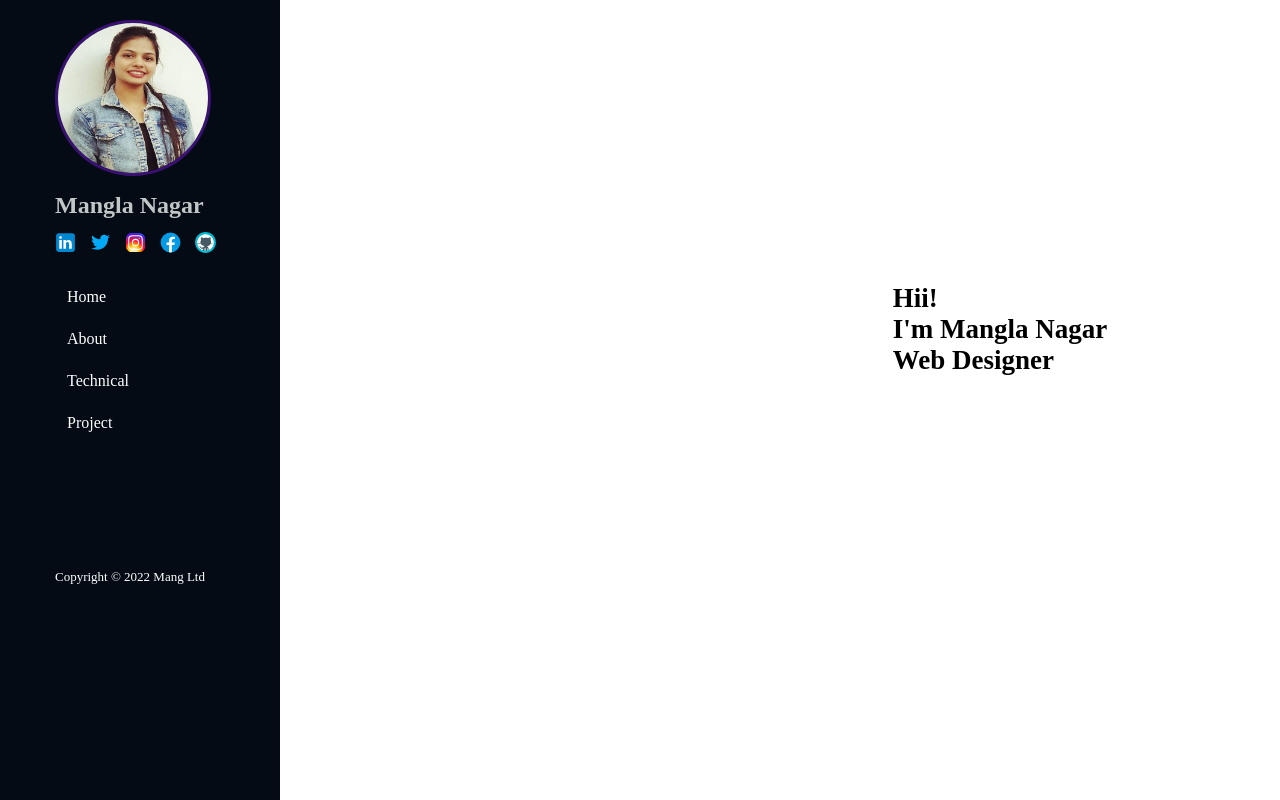
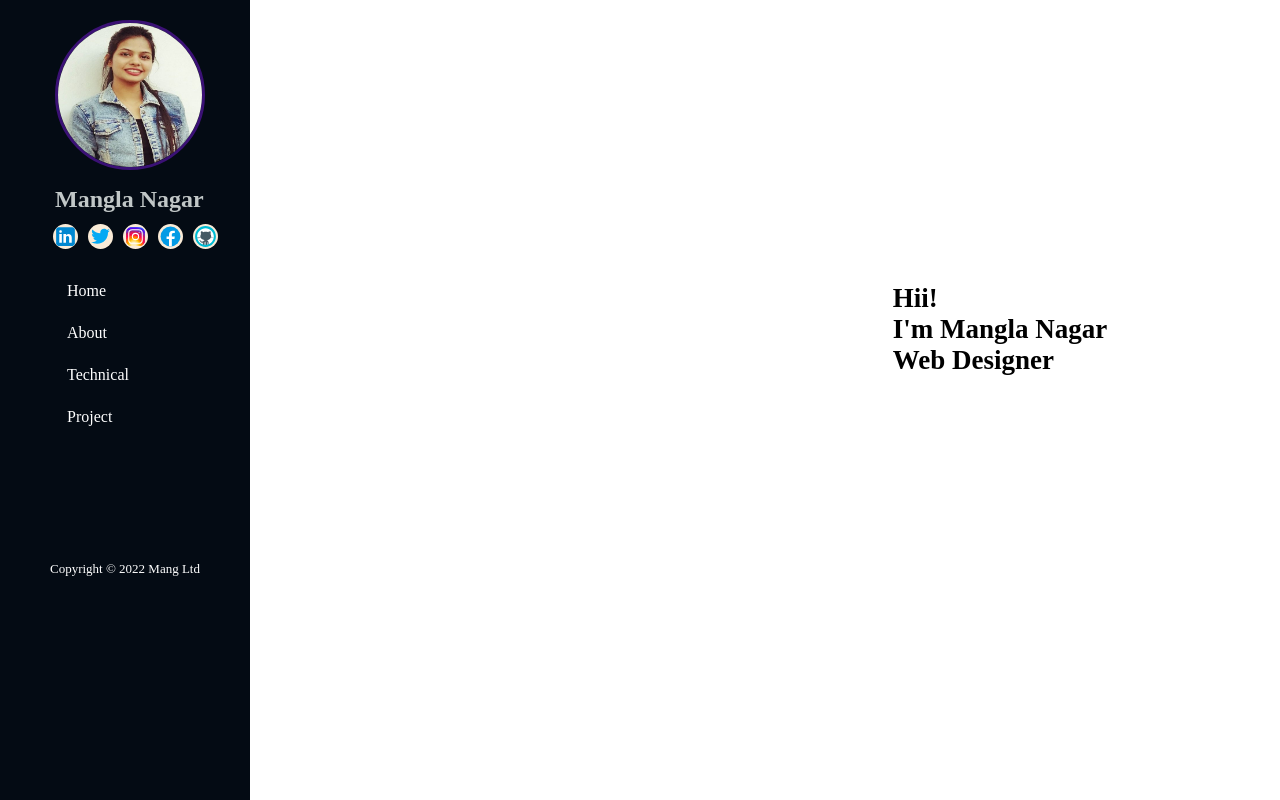
Before and after one commit to dhak4d/Assignments, a plain HTML site: page My Portfolio/portfolio.html in a window 1280 px wide. Shown: the top 800 px of the page. Drawn offline with Linux system fonts and the light colour scheme.

Commit message:
Box model Project Added & My Portfolio Update

```diff
--- a/My Portfolio/portfolio.css
+++ b/My Portfolio/portfolio.css
@@ -1,3 +1,7 @@
+*{
+    box-sizing: border-box;
+}
+
 html{
     scroll-behavior: smooth;
 }
@@ -8,6 +12,8 @@ html{
     left: 0px;
     bottom: 0px;
     width: 250px;
+    align-items: center;
+    justify-content: center;
     transition: all ease-in-out 0.5s;
     z-index: 9987;
     transition: all 0.5s;
@@ -18,14 +24,20 @@ html{
 
 .para{
     overflow-inline: inherit;
-    margin-left:40px;
+    display: flex;
+    align-items: center;
+    justify-content: center;
+    /* margin-left:40px; */
    /* background-color: grey; */
-    font-size: small;
+   font-size: small;
    margin-top:50%;
    color:white;
 }
 
 .main{
+    /* display: flex;
+    justify-content: center;
+    align-items: center; */
     font-size: 17px;
     font-family: century;
     color: beige;
@@ -41,6 +53,16 @@ html{
     margin-left:38px;
     display: flex;
     gap: 10px;
+
+}
+
+.logo img{
+     background-color:antiquewhite ;
+     border-radius: 50px;
+}
+
+.logo img:hover{
+    color: #2196F3;
 }
 
 .main ul li{
@@ -55,13 +77,17 @@ html{
     text-decoration: none;
     color: white;
     align-items: center;
-    /* transition: all .5s ease; */
+    transition: all .5s ease;
 }
 
 .main ul li a:hover{
     color: cornflowerblue;
 }
 
+.main ul li a:active {
+    background-color: #2196F3;
+    color:red;
+  }
 .Img{
     width: 150px;
     height: 150px;
@@ -96,6 +122,7 @@ html{
     top:0px;
     left: 0px;
     background:url('owner.png') no-repeat center center/cover;
+
     height: 100vh;
     width:100%;
     background-size:contain;
```
